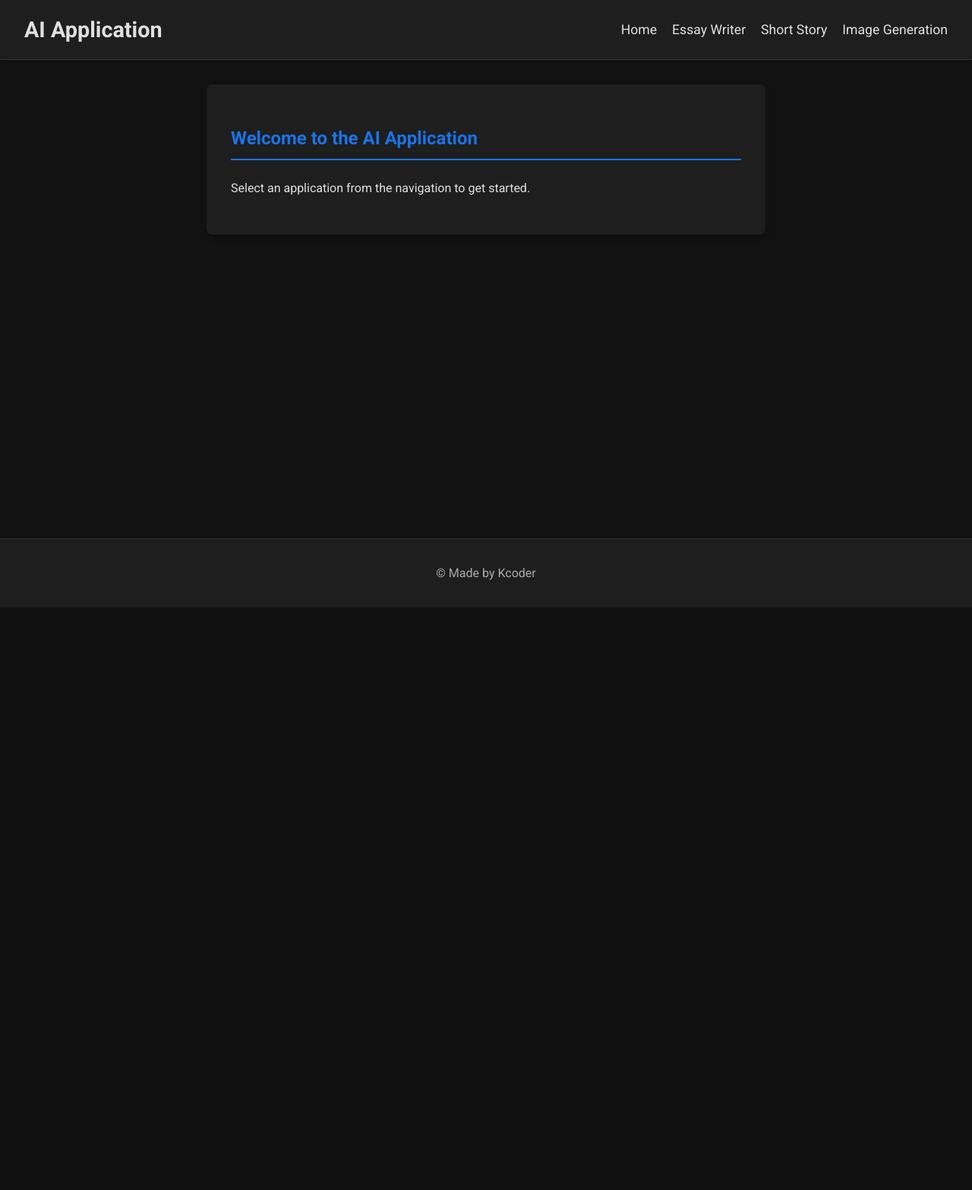
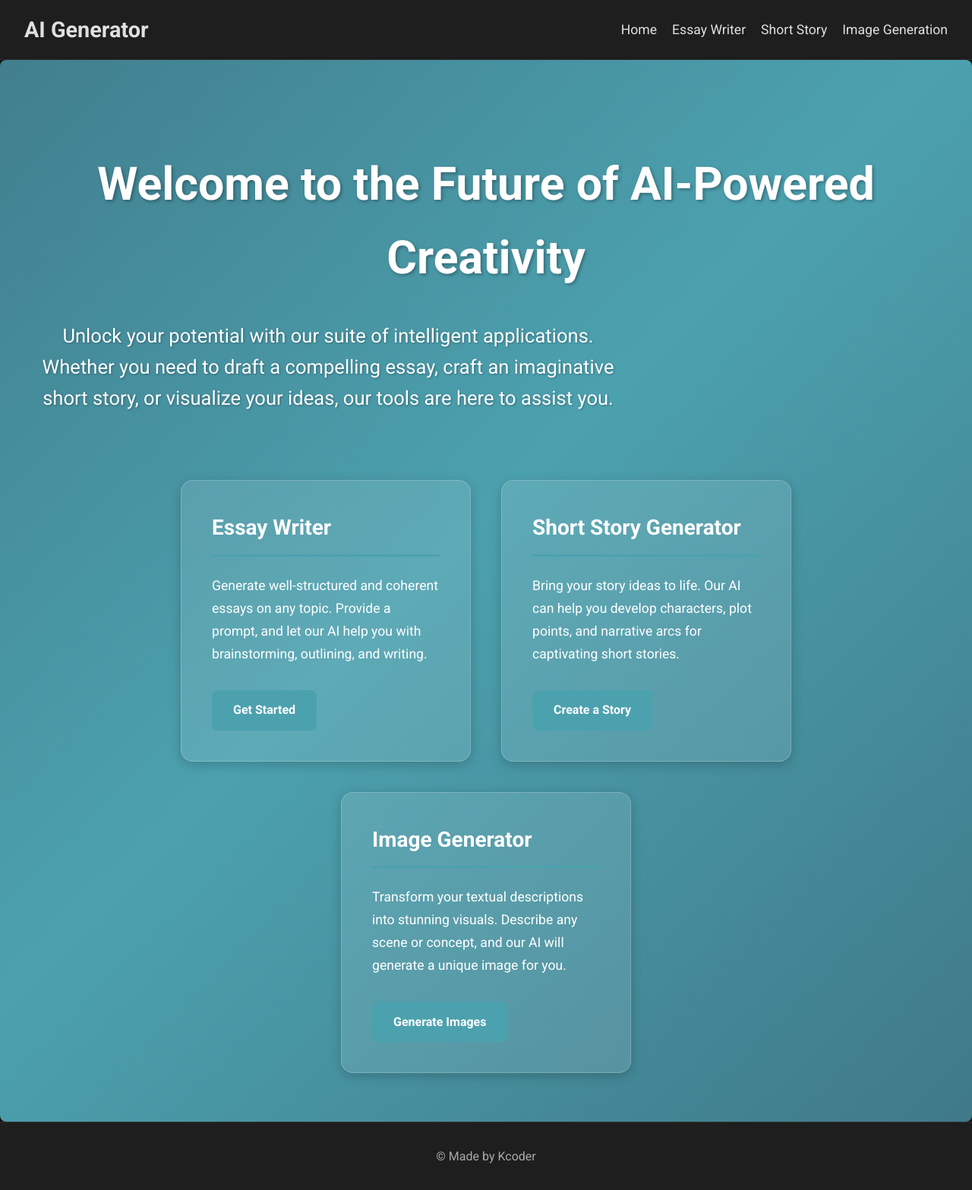
Before and after one commit to kushmdesai/ai-generator, a Flask app: page / in a window 1280 px wide. Shown: the whole page at 76% size. Before the commit the page ends 800 px from the top, so only its background shows below. Run offline with Flask 3, Linux system fonts and the light colour scheme.

Commit message:
made the home page look soooo cool! and made working on some changes involving the image generator and the base.html

```diff
--- a/app.py
+++ b/app.py
@@ -33,6 +33,14 @@ except FileNotFoundError:
 except Exception as e:
     print(f"an error occured: {e}")
 
+try:
+    with open('./system_instruction/image-gen.txt','r') as file:
+        imageGenTxt = file.read()
+        print("found image-gen.txt")
+except FileNotFoundError:
+    print("Error: image-gen.txt not found")
+except Exception as e:
+    print(f"an error occured: {e}")
 
 @app.route("/")
 def home():
@@ -79,7 +87,8 @@ def image_generation():
            model="gemini-2.0-flash-preview-image-generation",
            contents=f"Draw an image about {topic}.",
            config= types.GenerateContentConfig(
-               response_modalities=['TEXT','IMAGE']
+               response_modalities=['TEXT','IMAGE'],
+               system_instruction=imageGenTxt
            )
         )
         image_data = None
--- /dev/null
+++ b/system_instruction/image-gen.txt
@@ -0,0 +1 @@
+You are an expert artist even better then the greatest artist on earth combined and now you must make the best works of art ever according to the promt given. Make sure you generate creative and original works of art. NO COPYING OF THE INTERNET
--- a/templates/base.html
+++ b/templates/base.html
@@ -9,7 +9,7 @@
 </head>
 <body>
     <header>
-        <h1>AI Application</h1>
+        <h1>AI Generator</h1>
         <nav>
             <ul>
                 <li><a href="{{ url_for('home') }}">Home</a></li>
--- a/templates/home.html
+++ b/templates/home.html
@@ -1,7 +1,157 @@
 {% extends "base.html" %}
 {% block title %}Home{% endblock %}
 
+{% block extra_head %}
+<style>
+    :root {
+        --primary-color: #4ca1af; /* Teal from gradient */
+        --button-hover-color: #5cc9d7;
+        --card-bg-color: rgba(255, 255, 255, 0.1);
+        --card-border-color: rgba(255, 255, 255, 0.2);
+        --card-shadow-color: rgba(0, 0, 0, 0.2);
+        --text-shadow-color: rgba(0, 0, 0, 0.3);
+    }
+
+    @keyframes gradient-animation {
+        0% { background-position: 0% 50%; }
+        50% { background-position: 100% 50%; }
+        100% { background-position: 0% 50%; }
+    }
+
+    @keyframes fadeIn {
+        from { opacity: 0; transform: translateY(20px); }
+        to { opacity: 1; transform: translateY(0); }
+    }
+
+    main {
+        max-width: 100vw !important;
+        margin: 0 !important;
+        padding: 0 !important;
+    }
+
+    .content-wrapper {
+        background: linear-gradient(-45deg, #2c3e50, #4ca1af, #2c3e50, #4ca1af);
+        background-size: 400% 400%;
+        animation: gradient-animation 15s ease infinite;
+        color: white;
+        padding: 4rem 2rem;
+        display: flex;
+        flex-direction: column;
+        justify-content: center;
+        align-items: center;
+        text-align: center;
+        min-height: calc(100vh - 140px); /* Adjust based on header/footer height */
+        box-sizing: border-box;
+    }
+
+    .hero-section {
+        animation: fadeIn 1s ease-out;
+    }
+
+    .hero-section h2 {
+        color: white;
+        border-bottom: none;
+        font-size: 3.8rem;
+        margin-bottom: 1rem;
+        font-weight: 700;
+        text-shadow: 2px 2px 4px var(--text-shadow-color);
+    }
+
+    .hero-section p {
+        font-size: 1.6rem;
+        max-width: 800px;
+        margin-bottom: 2.5rem;
+        text-shadow: 1px 1px 3px var(--text-shadow-color);
+        line-height: 1.6;
+    }
+
+    .features-section {
+        display: flex;
+        justify-content: center;
+        gap: 2.5rem;
+        margin-top: 3rem;
+        flex-wrap: wrap;
+    }
+
+    .feature-card {
+        background-color: var(--card-bg-color);
+        padding: 2.5rem;
+        border-radius: 16px;
+        width: 300px;
+        text-align: left;
+        transition: transform 0.3s ease, box-shadow 0.3s ease, background-color 0.3s ease;
+        border: 1px solid var(--card-border-color);
+        box-shadow: 0 4px 15px var(--card-shadow-color);
+        animation: fadeIn 1s ease-out forwards;
+        opacity: 0;
+    }
+
+    .feature-card:nth-child(1) { animation-delay: 0.2s; }
+    .feature-card:nth-child(2) { animation-delay: 0.4s; }
+    .feature-card:nth-child(3) { animation-delay: 0.6s; }
+
+
+    .feature-card:hover {
+        transform: translateY(-12px);
+        box-shadow: 0 12px 25px rgba(0,0,0,0.3);
+        background-color: rgba(255, 255, 255, 0.15);
+    }
+
+    .feature-card h3 {
+        font-size: 1.75rem;
+        margin-top: 0;
+        color: #fff;
+        border-bottom: 3px solid var(--primary-color);
+        padding-bottom: 0.75rem;
+        margin-bottom: 1.5rem;
+    }
+
+    .feature-card p {
+        font-size: 1.1rem;
+        margin-bottom: 2rem;
+        line-height: 1.7;
+    }
+
+    .feature-card a.button {
+        color: #fff;
+        text-decoration: none;
+        font-weight: bold;
+        background-color: var(--primary-color);
+        padding: 0.85rem 1.75rem;
+        border-radius: 8px;
+        transition: background-color 0.3s, transform 0.2s;
+        display: inline-block;
+        text-align: center;
+    }
+
+    .feature-card a.button:hover {
+        background-color: var(--button-hover-color);
+        transform: scale(1.05);
+    }
+</style>
+{% endblock %}
+
 {% block content %}
-    <h2>Welcome to the AI Application</h2>
-    <p>Select an application from the navigation to get started.</p>
+<div class="hero-section">
+    <h2>Welcome to the Future of AI-Powered Creativity</h2>
+    <p>Unlock your potential with our suite of intelligent applications. Whether you need to draft a compelling essay, craft an imaginative short story, or visualize your ideas, our tools are here to assist you.</p>
+</div>
+
+<div class="features-section">
+    <div class="feature-card">
+        <h3>Essay Writer</h3>
+        <p>Generate well-structured and coherent essays on any topic. Provide a prompt, and let our AI help you with brainstorming, outlining, and writing.</p>
+        <a href="{{ url_for('essay_writer') }}" class="button">Get Started</a>
+    </div>
+    <div class="feature-card">
+        <h3>Short Story Generator</h3>
+        <p>Bring your story ideas to life. Our AI can help you develop characters, plot points, and narrative arcs for captivating short stories.</p>
+        <a href="{{ url_for('short_story') }}" class="button">Create a Story</a>
+    </div>
+    <div class="feature-card">
+        <h3>Image Generator</h3>
+        <p>Transform your textual descriptions into stunning visuals. Describe any scene or concept, and our AI will generate a unique image for you.</p>
+        <a href="{{ url_for('image_generation') }}" class="button">Generate Images</a>
+    </div>
+</div>
 {% endblock %}
```
